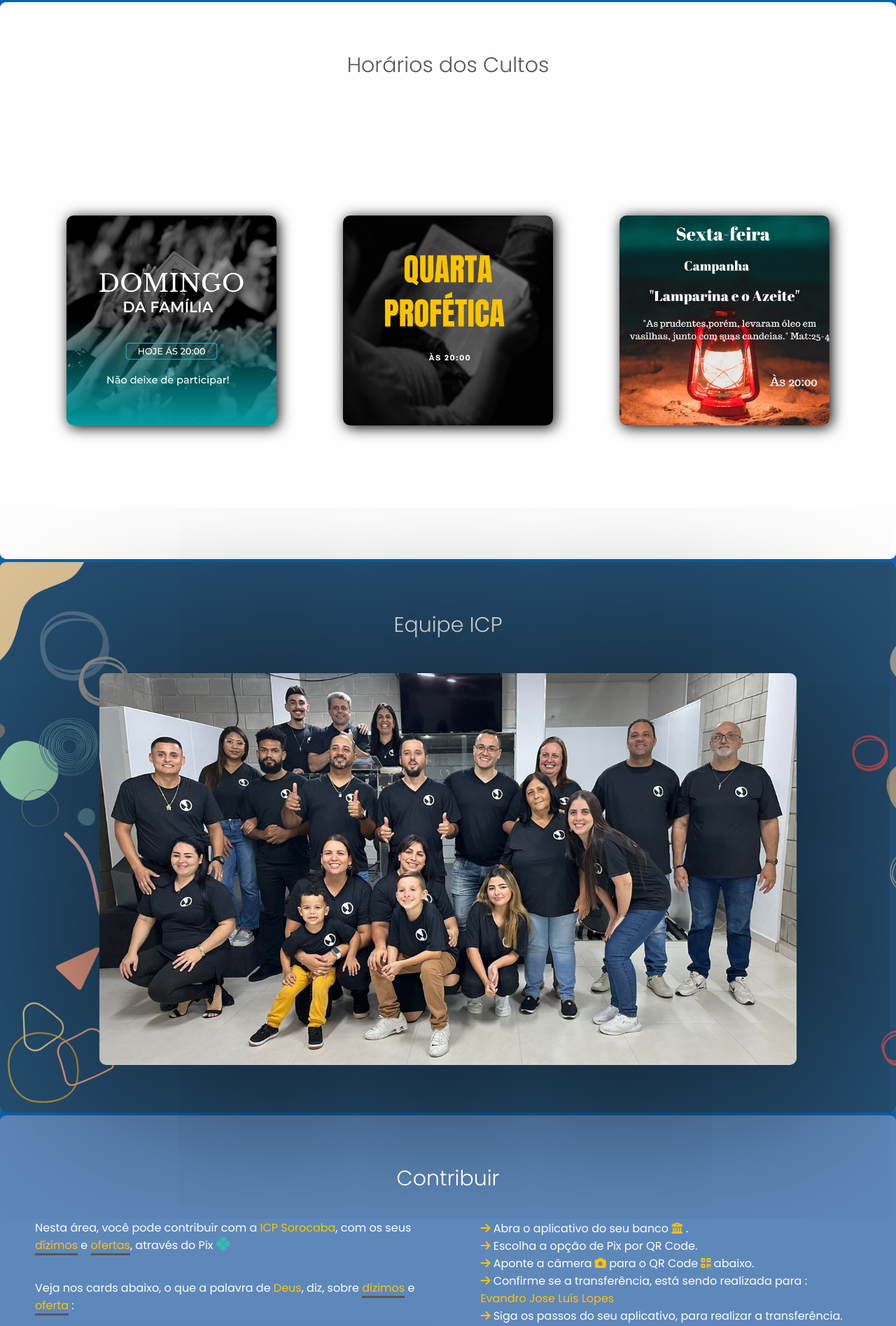
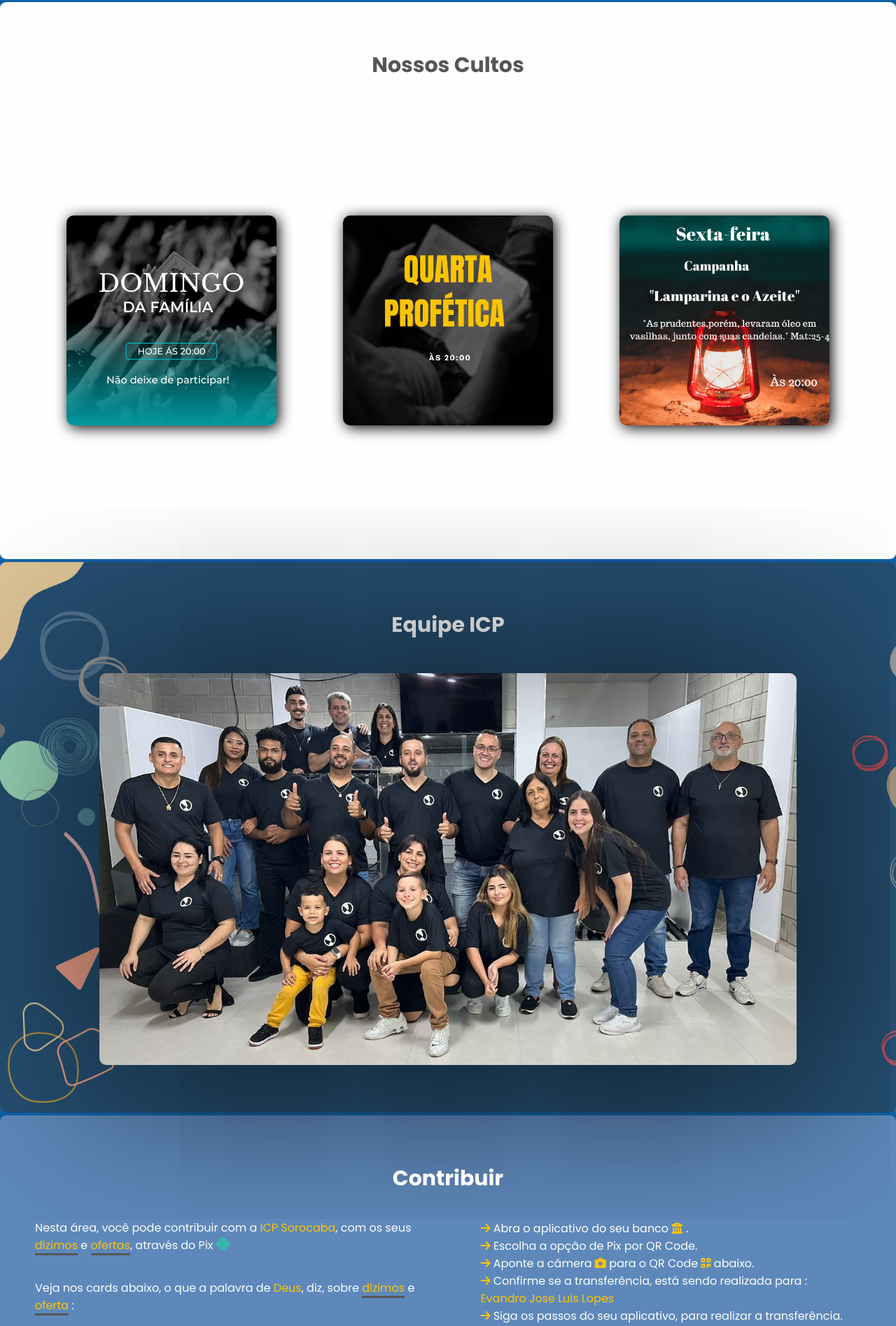
Before and after one commit to wesleyaguiarlopes/site-icp-casa-do-pai-sorocaba, a PHP site: page / in a window 1280 px wide. Shown: the part 799-2694 px from the top of the page at 70% size. Run offline with PHP 8.4, Linux system fonts and the light colour scheme; some libraries are stand-ins or nearby versions.

Commit message:
Change the title style

```diff
--- a/assets/css/style.css
+++ b/assets/css/style.css
@@ -175,6 +175,14 @@ body {
     border-bottom: 2px solid var(--color-level1);
 }
 
+/* section title default */
+
+.section-title {
+    font-size: 30px;
+    font-weight: bold;
+    text-align: center;
+}
+
 /* section banner */
 
 #home {
@@ -302,12 +310,6 @@ body {
 }
 
 /* section cults */
-
-.section-title {
-    text-align: center;
-    font-size: 30px;
-    font-weight: 300;
-}
 
 .cults-container {
     height: 95%;
@@ -445,12 +447,6 @@ body {
 
 /* section local */
 
-.section-title {
-    text-align: center;
-    font-size: 30px;
-    font-weight: 300;
-}
-
 #local p {
     width: 90%;
     margin: 0 auto;
--- a/index.html
+++ b/index.html
@@ -95,7 +95,7 @@
                 </div>
             </section>
             <section id="cults" class="section-default-1">
-                <h3 class="section-title">Horários dos Cultos</h3>
+                <h3 class="section-title">Nossos Cultos</h3>
                 <div class="cults-container">
                     <div class="cults-content">
                         <img src="assets/images/banner_campaigns-and-cults/2024/banner_family-sunday.jpeg" alt="banner Domingo da família">
```
